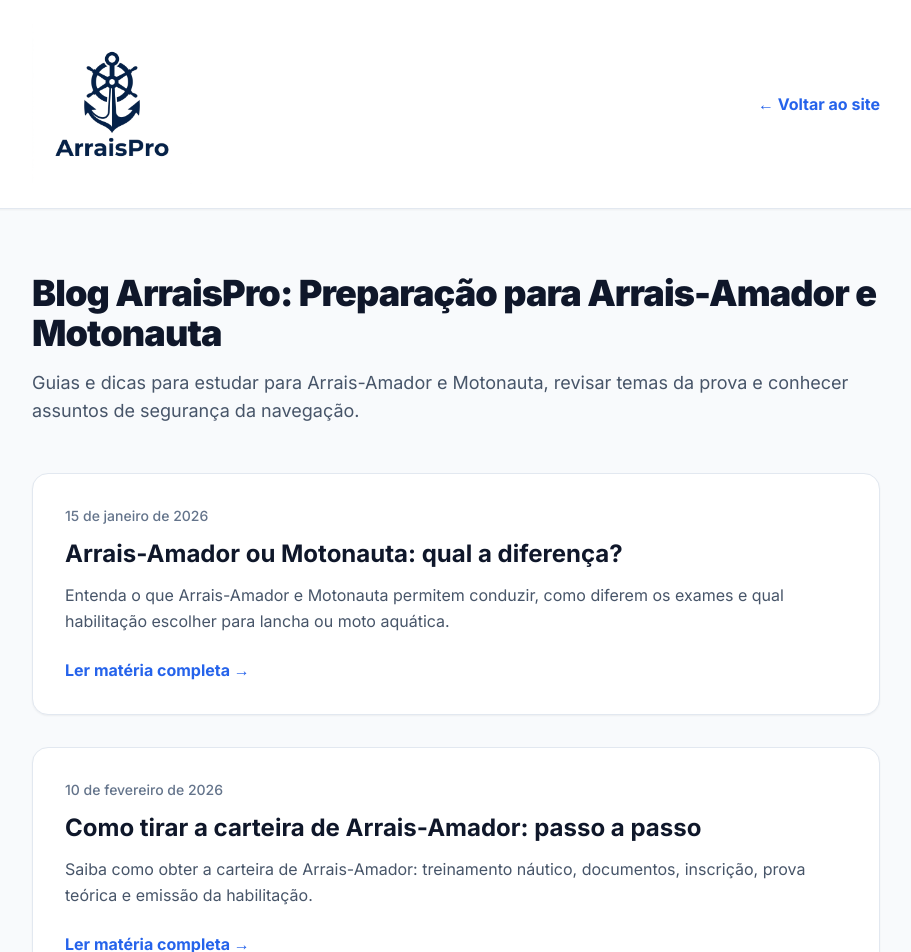
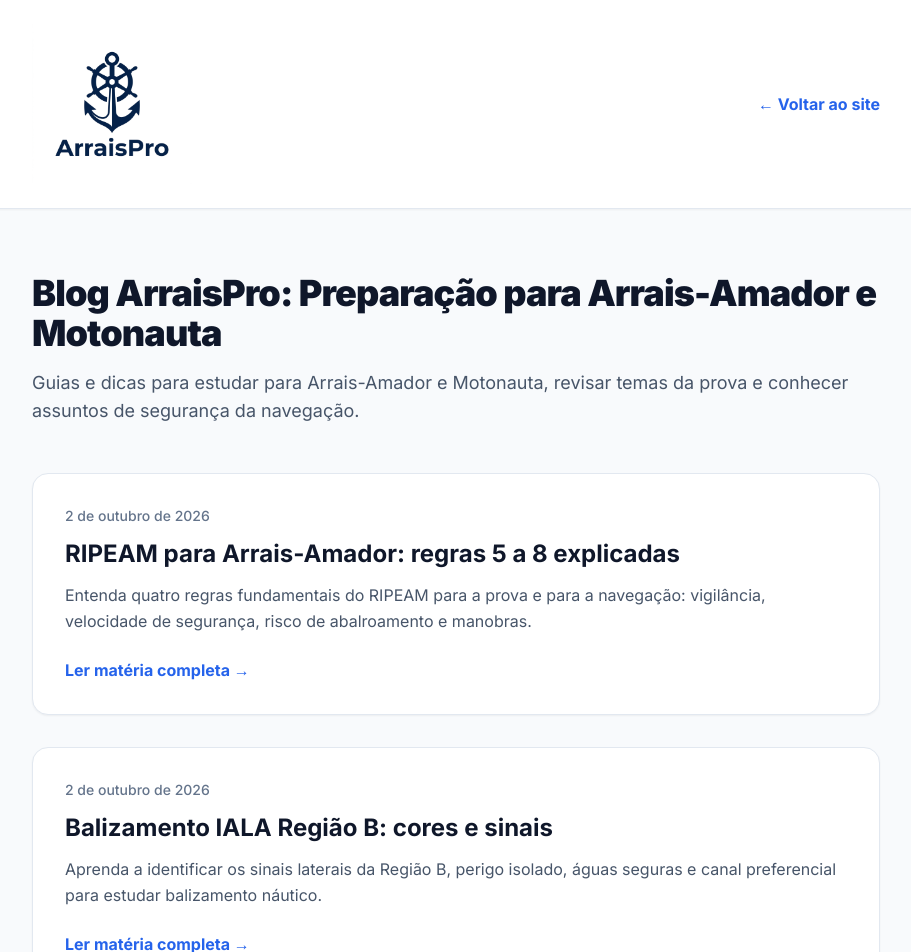
Before and after one commit to luisbrant/SiteArraisPro, a React (Vite) app: page /blog in a window 1280 px wide. Shown: the top 952 px of the page, without its empty margins (184-1095 px from the left). Built offline with nearby package versions, Linux system fonts and the light colour scheme.

Commit message:
fix(blog): sort posts by newest first and fix date format

```diff
--- a/src/data/blogPosts.js
+++ b/src/data/blogPosts.js
@@ -626,10 +626,10 @@
     id: 11,
     slug: 'ripeam-descomplicado-regras-ouro',
     title: 'RIPEAM para Arrais-Amador: regras 5 a 8 explicadas',
-    date: '2026-10-02T12:00:00',
+    date: '2026-10-02',
     readTime: '6 min',
     draft: false,
-    excerpt: 'Entenda quatro regras fundamentais do RIPEAM para a prova e para a navegação: vigilância, velocidade de segurança, risco de abalroamento e manobras.',
+    description: 'Entenda quatro regras fundamentais do RIPEAM para a prova e para a navegação: vigilância, velocidade de segurança, risco de abalroamento e manobras.',
     content: `
 # RIPEAM para iniciantes: vigilância, velocidade e risco de abalroamento
 
@@ -695,10 +695,10 @@
     id: 12,
     slug: 'entendendo-o-balizamento-maritimo',
     title: 'Balizamento IALA Região B: cores e sinais',
-    date: '2026-10-02T12:00:00',
+    date: '2026-10-02',
     readTime: '7 min',
     draft: false,
-    excerpt: 'Aprenda a identificar os sinais laterais da Região B, perigo isolado, águas seguras e canal preferencial para estudar balizamento náutico.',
+    description: 'Aprenda a identificar os sinais laterais da Região B, perigo isolado, águas seguras e canal preferencial para estudar balizamento náutico.',
     content: `
 # Balizamento IALA Região B: como identificar os principais sinais
 
--- a/src/pages/BlogList.jsx
+++ b/src/pages/BlogList.jsx
@@ -66,7 +66,10 @@
         </p>
 
         <div className="grid gap-8">
-          {blogPosts.filter(post => !post.draft).map((post) => (
+          {blogPosts
+            .filter(post => !post.draft)
+            .sort((a, b) => new Date(b.date) - new Date(a.date))
+            .map((post) => (
             <article key={post.id} className="bg-white p-8 rounded-2xl shadow-sm border border-slate-200 hover:shadow-xl hover:-translate-y-1 transition duration-300">
               <p className="text-sm text-slate-500 font-medium mb-3">
                 {new Date(post.date + 'T12:00:00').toLocaleDateString('pt-BR', { day: 'numeric', month: 'long', year: 'numeric' })}
```
